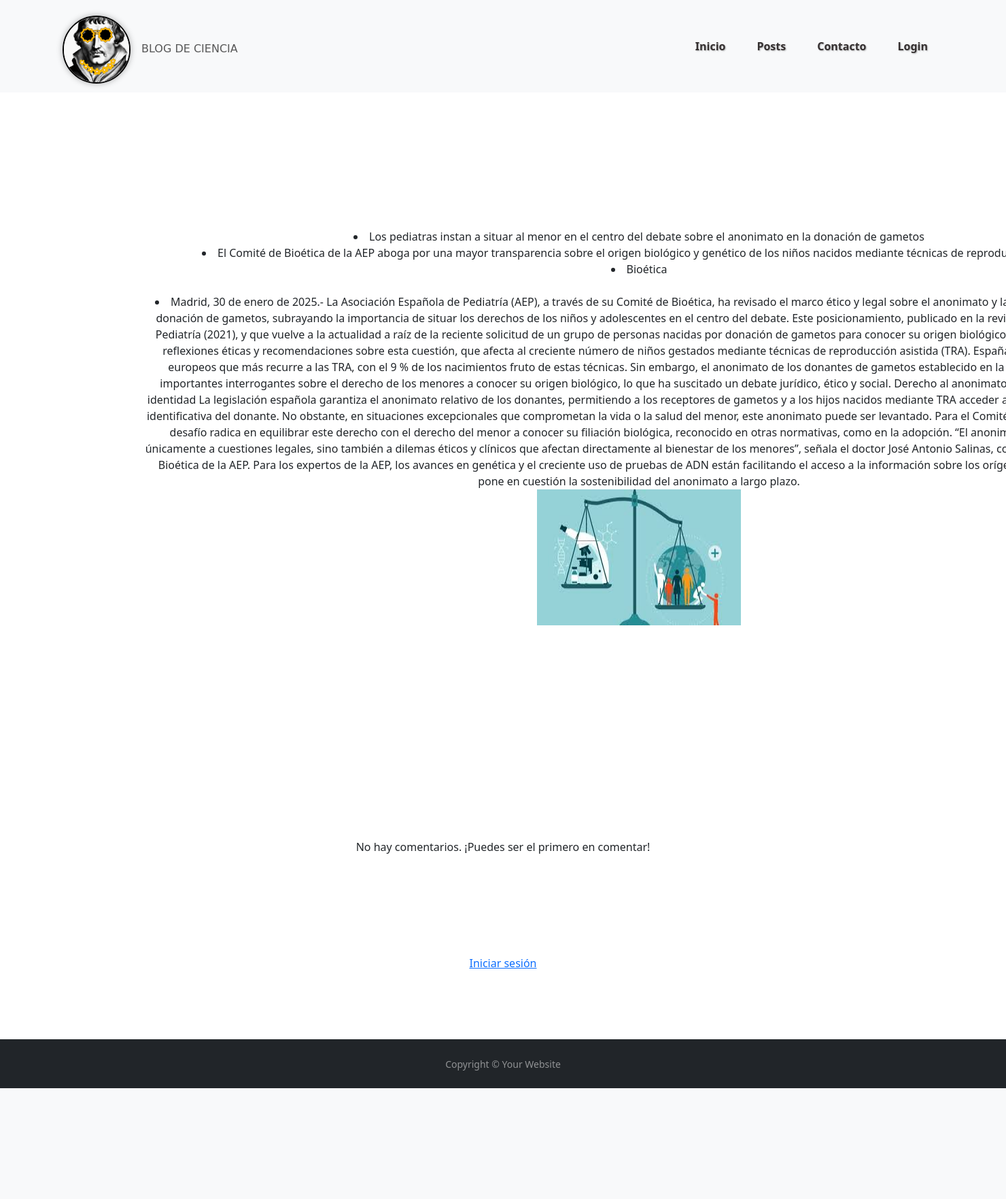
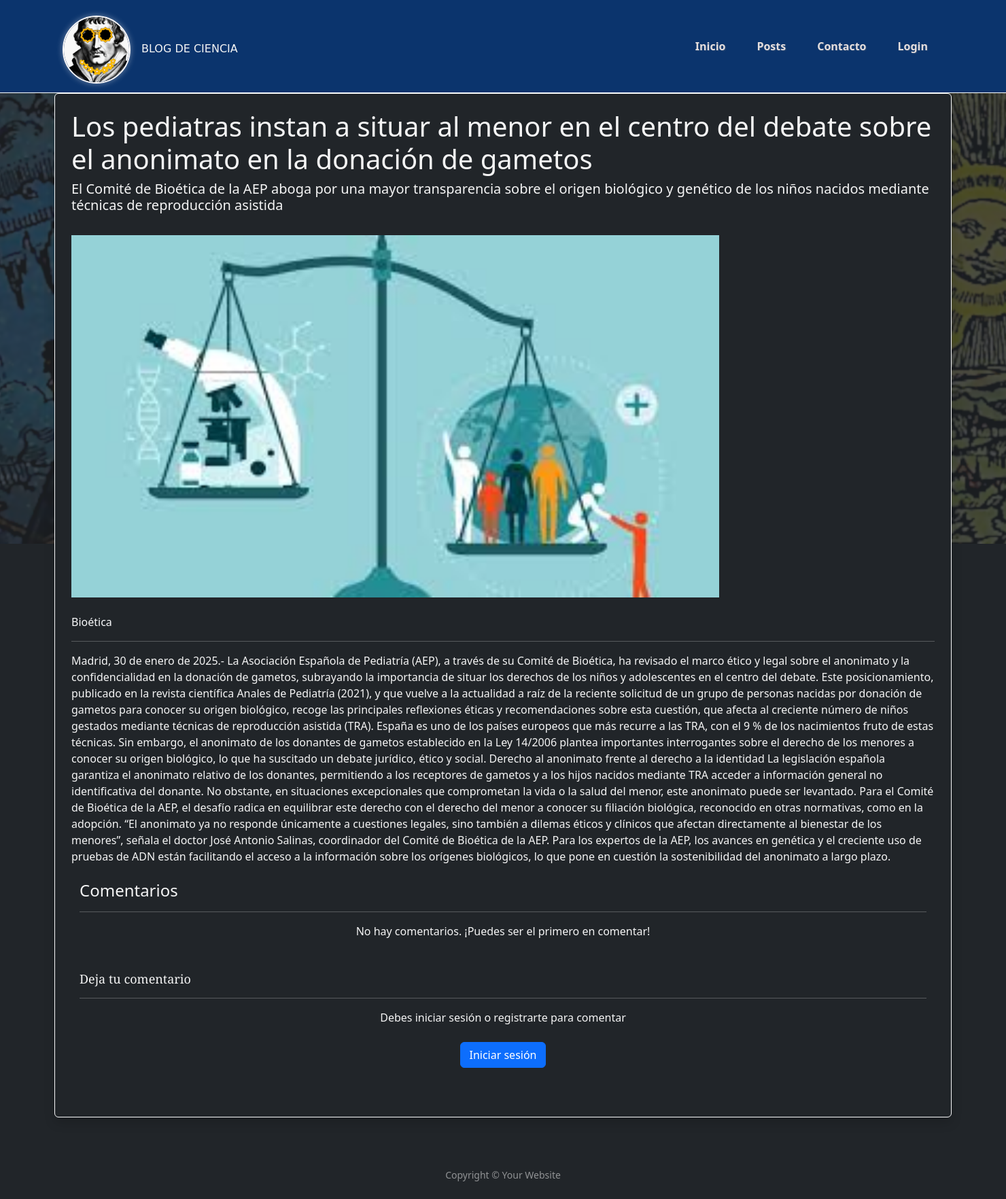
Before and after one commit to GabiPoko/Blog_Ciencia, a Django app: page /posts/5/ in a window 1480 px wide; the page is wider, and only the part inside the window is pictured. Shown: that part at 68% size. Before the commit the page ends 1601 px from the top of that part, so only its background shows below. Run offline with Django 5.2, Linux system fonts and the light colour scheme; data comes from the database, SQL or seed files in the repository; both versions use the stored data as it was after the commit.

Commit message:
diseño de post individual

```diff
--- a/blog/static/css/style.css
+++ b/blog/static/css/style.css
@@ -4,20 +4,20 @@
     height: 100px;
     border-radius: 100%; /* Hace la imagen redonda */
     border: 2px solid #fff; /* Crea un borde blanco */
-    box-shadow: 0px 0px 10px rgba(0, 0, 0, 0.3); /* Agrega una sombra */
+    box-shadow: 0px 0px 10px rgba(248, 248, 247, 0.4); /* Agrega una sombra */
     object-fit: cover; /* Evita que la imagen se distorsione */
   }
 
 
 .navbar-nav .nav-item .nav-link {
     font-weight: bold;
-    color: rgb(53, 48, 48);
+    color: rgb(228, 222, 222);
     text-decoration: ;
-    text-shadow: 1px 1px 2px rgba(0, 0, 0, 0.3); /* Sombra suave */
+    text-shadow: 1px 1px 2px rgba(131, 128, 128, 0.3); /* Sombra suave */
     margin: 0 15px;
 }
 .navbar-nav .nav-item .nav-link:hover {
-  color: #12d64d;
+  color: #a7ca0a;
 }
 
 .display-4 {
--- a/blog/templates/base.html
+++ b/blog/templates/base.html
@@ -26,11 +26,11 @@
 
     <body>
         <header>
-          <nav class="navbar navbar-expand-lg navbar-light bg-light">
+          <nav class="navbar navbar-expand-lg navbar-light border-bottom border-white" style="background-color: #0b346d;">
                 <div class="container">  <a class="navbar-brand" href="{% url 'apps.posts:posts' %}">
-                  <img src="{% static 'img/GB.jpg' %}" alt="Logo" class="rounded-circle img-fluid" style="width: 100px; height: 100px; border: 2px solid #000;">
+                  <img src="{% static 'img/GB.jpg' %}" alt="Logo" class="rounded-circle img-fluid" style="width: 100px; height: 100px; border: 2px solid #fcf9f9;">
                 </a>
-                <span class="navbar-text ml-auto" style= "font-family: 'Bangers', cursive; font-weight: 400;">  BLOG DE CIENCIA
+                <span class="navbar-text ml-auto" style= "font-family: 'Bangers', cursive; font-weight: 400; color: whitesmoke;">  BLOG DE CIENCIA
                 </span>
                 <button class="navbar-toggler" type="button" data-bs-toggle="collapse" data-bs-target="#navbarNav" aria-controls="navbarNav" aria-expanded="false" aria-label="Toggle navigation">
                   <span class="navbar-toggler-icon"></span>
--- a/blog/templates/comentario/crear_comentario.html
+++ b/blog/templates/comentario/crear_comentario.html
@@ -1,4 +1,43 @@
+
 {% load colaborador_tags %}
+
+<div class="container mt-4">  <h4>Comentarios</h4>
+    <hr>  {% for comentario in comentarios %}
+        <div class="card mb-3">  <div class="card-body">
+                <div class="d-flex justify-content-between align-items-center">  <div>
+                        <span class="fw-bold">{{ comentario.usuario }}</span> | <span class="text-muted">{{ comentario.fecha }}</span>
+                    </div>
+                    <div>
+                        {% if user.is_superuser or comentario.usuario == user %}
+                            <a href="{% url 'apps.posts:comentario_editar' pk=comentario.pk %}?next={{ request.path }}" class="btn btn-sm btn-outline-primary me-2">Editar</a>
+                        {% endif %}
+                        {% if user.is_superuser or comentario.usuario == user or request.user|has_group:"Colaborador" %}
+                            <a href="{% url 'apps.posts:comentario_eliminar' pk=comentario.pk %}" class="btn btn-sm btn-outline-danger">Eliminar</a>
+                        {% endif %}
+                    </div>
+                </div>
+                <p class="mt-2">{{ comentario.texto }}</p>  </div>
+        </div>
+    {% empty %}
+        <p class="text-center">No hay comentarios. ¡Puedes ser el primero en comentar!</p>
+    {% endfor %}
+</div>
+
+<div class="container mt-5">  <h2 id="comentario" style="color: whitesmoke; font-size: 18px;">Deja tu comentario</h2> <hr>
+
+    {% if user.is_authenticated %}
+        <form method="POST">
+            {% csrf_token %}
+            {{ form.as_p }}  <button type="submit" class="btn btn-primary mt-2">Comentar</button>  </form>
+    {% else %}
+        <p class="text-center">Debes iniciar sesión o registrarte para comentar</p>
+        <div class="d-flex justify-content-center mb-5">
+            <a href="{% url 'apps.usuario:login' %}?next={{ request.path }}" class="btn btn-primary mt-2">Iniciar sesión</a>
+          </div>
+        <input type="hidden" name="next" value="{{ request.path }}">
+    {% endif %}
+</div>
+<!-- {% load colaborador_tags %}
 
 <div class="container-fluid" style="margin-bottom: 20px;">
     <h2>Comentarios</h2>
@@ -43,11 +82,11 @@
                 <input type="submit" value="Comentar">
             </form>
     {% else %}
-        <h2>Debes iniciar sesión o registrarte para comentar</h2>
+        <h2 style="color: black;">Debes iniciar sesión o registrarte para comentar</h2>
         <a id="boton_post" href="{% url 'apps.usuario:login' %}?next={{ request.path }}">Iniciar sesión</a>
         <input type="hidden" name="next" value="{{ request.path }}">
 
     {% endif %}
 
     </form>
-</div>
+</div> -->
--- a/blog/templates/posts/post_individual.html
+++ b/blog/templates/posts/post_individual.html
@@ -3,9 +3,49 @@
 {% load colaborador_tags %}
 
 {% block contenido %}
+<body style="background-color: #212529; color: whitesmoke;">
+    <div style="position: fixed; top: 0; left: 0; width: 100%; height: 100%; z-index: -1; opacity: 0.2;">
+        <img src="{% static 'img/fondo.png' %}" alt="Fondo" style="width: 100%; height: 100%; object-fit: cover;">
+    </div>
 
 
-<center>
+<div class="container w-120">
+    <div class="row justify-content-center">
+      <div class="col-md-12 bg-dark p-4 rounded border border-light shadow">
+        <h1>{{ posts.titulo }}</h1>
+        <h5>{{ posts.subtitulo }}</h5>
+        <br>
+        {% if posts.imagen %}
+        <img src="{{ posts.imagen.url }}" alt="{{ posts.titulo }}" class="post-image w-75">
+      {% else %}
+        <p class="text-center">No hay imagen disponible</p>
+      {% endif %}
+      <br>
+      <br>
+        <p class="text-light">{{ posts.categoria }}</p>
+        <hr>
+        <p>{{ posts.texto }}</p>
+
+
+
+        {% if user.is_superuser or request.user|has_group:"Colaborador" %}
+        <div class="d-flex justify-content-center mt-3">
+          <a href="{% url 'apps.posts:post_update' pk=posts.id %}" class="btn btn-primary me-2">Modificar Post</a>
+          <a href="{% url 'apps.posts:post_delete' pk=posts.pk %}" class="btn btn-danger">Eliminar Post</a>
+        </div>
+        {% endif %}
+
+        {% include 'comentario/crear_comentario.html' %}
+      </div>
+    </div>
+  </div>
+  <br>
+<br>
+</body>
+{% endblock %}
+
+
+<!-- <center>
 
 <div class=" container-fluid" style="margin:200px;">
     <li>{{ posts.titulo }}</li>
@@ -40,4 +80,3 @@
     {% include 'comentario/crear_comentario.html' %}
 
     </center>
-    {% endblock %}
```
Also changed, not shown: blog/blog/db.sqlite3.
